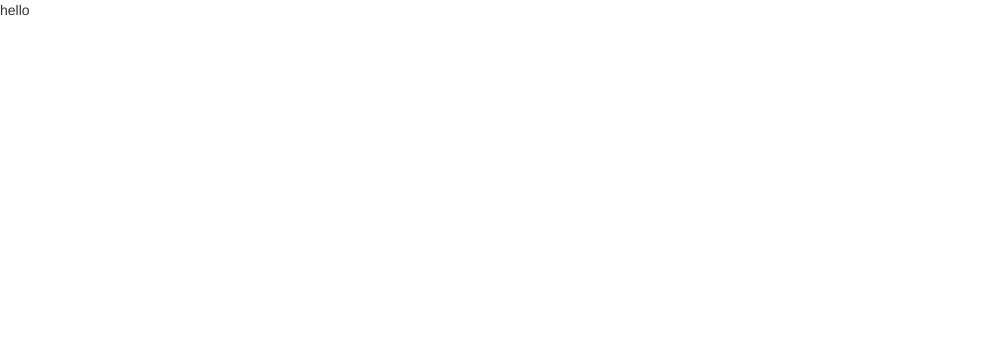
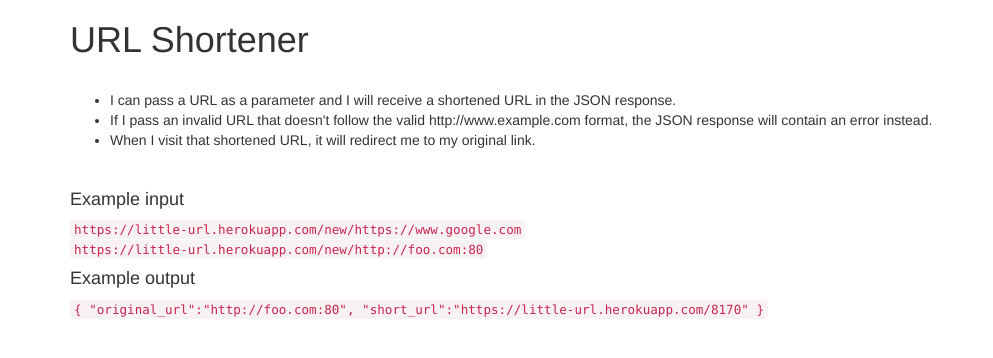
Before and after one commit to coolblknerd/FCC_URL_Shortener, a website: page views/index.html in a window 1280 px wide. Shown: the whole page, without its empty margins (0-993 px from the left). Drawn offline with nearby package versions, Linux system fonts and the light colour scheme.

Commit message:
Updated Html

```diff
--- a/app.js
+++ b/app.js
@@ -10,9 +10,9 @@
     res.render('index.html');
 });
 
-app.get('/:link', function(req, res){
-   var url = req.params.link.toString()
-   , encode = encodeURIComponent(url);
+app.get('/:link*', function(req, res){
+    var url = req.params.link,
+    encode = encodeURIComponent(url);
 
    console.log(encode);
 
--- a/views/index.html
+++ b/views/index.html
@@ -4,6 +4,23 @@
         <link rel="stylesheet" href="https://maxcdn.bootstrapcdn.com/bootstrap/3.3.7/css/bootstrap.min.css" integrity="sha384-BVYiiSIFeK1dGmJRAkycuHAHRg32OmUcww7on3RYdg4Va+PmSTsz/K68vbdEjh4u" crossorigin="anonymous">
     </header>
     <body>
-        <p>hello</p>
+        <div class="container">
+            <h1>URL Shortener</h1>
+            <br>
+            <ul>
+                <li>I can pass a URL as a parameter and I will receive a shortened URL in the JSON response.</li>
+                <li>If I pass an invalid URL that doesn't follow the valid http://www.example.com format, the JSON response will contain an error instead.</li>
+                <li>When I visit that shortened URL, it will redirect me to my original link.</li>
+            </ul>
+            <br>
+
+            <h4>Example input</h4>
+            <code>https://little-url.herokuapp.com/new/https://www.google.com</code><br>
+            <code>https://little-url.herokuapp.com/new/http://foo.com:80</code>
+            <br>
+
+            <h4>Example output</h4>
+            <code>{ "original_url":"http://foo.com:80", "short_url":"https://little-url.herokuapp.com/8170" }</code>
+        </div>
     </body>
 </html>
```
